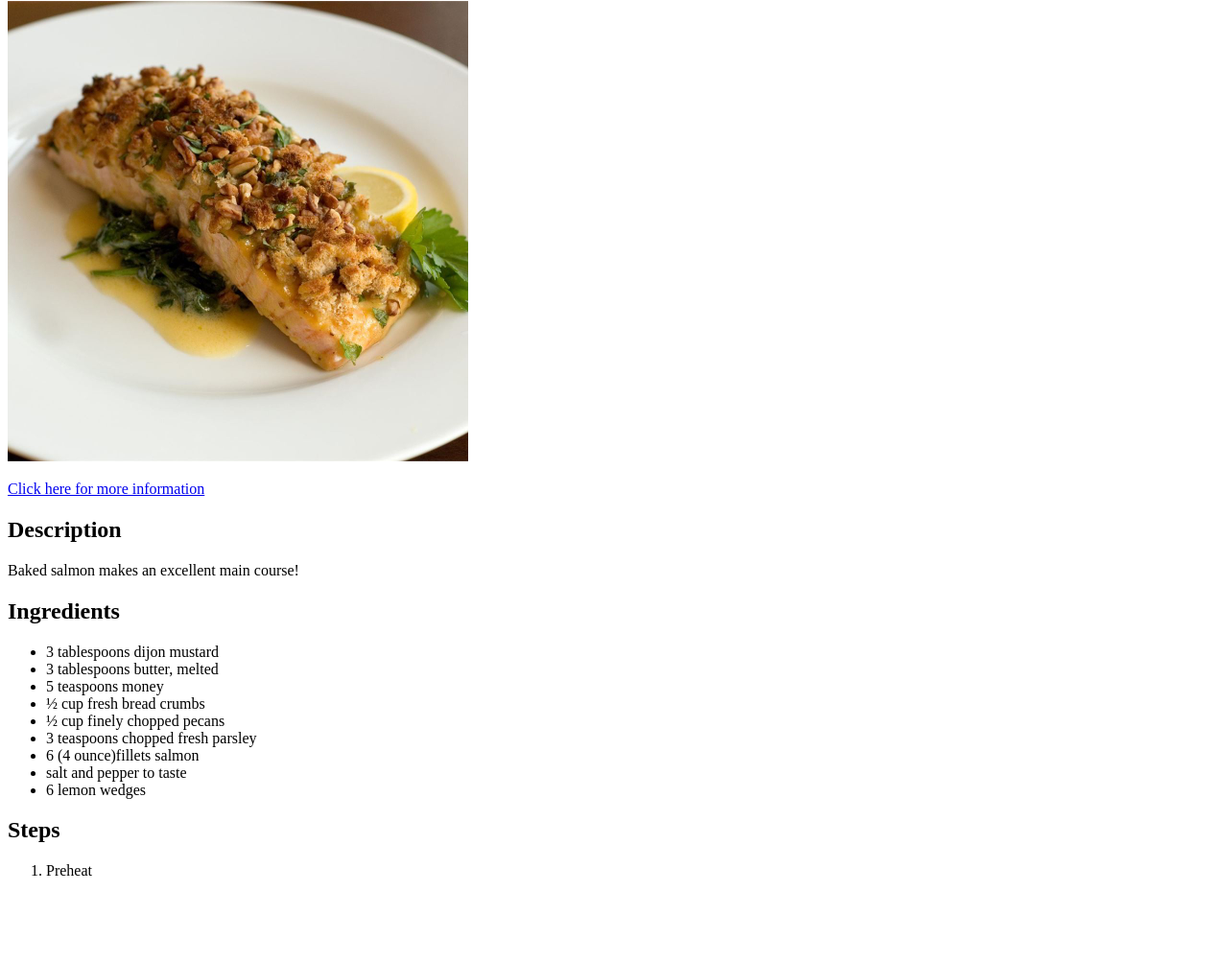
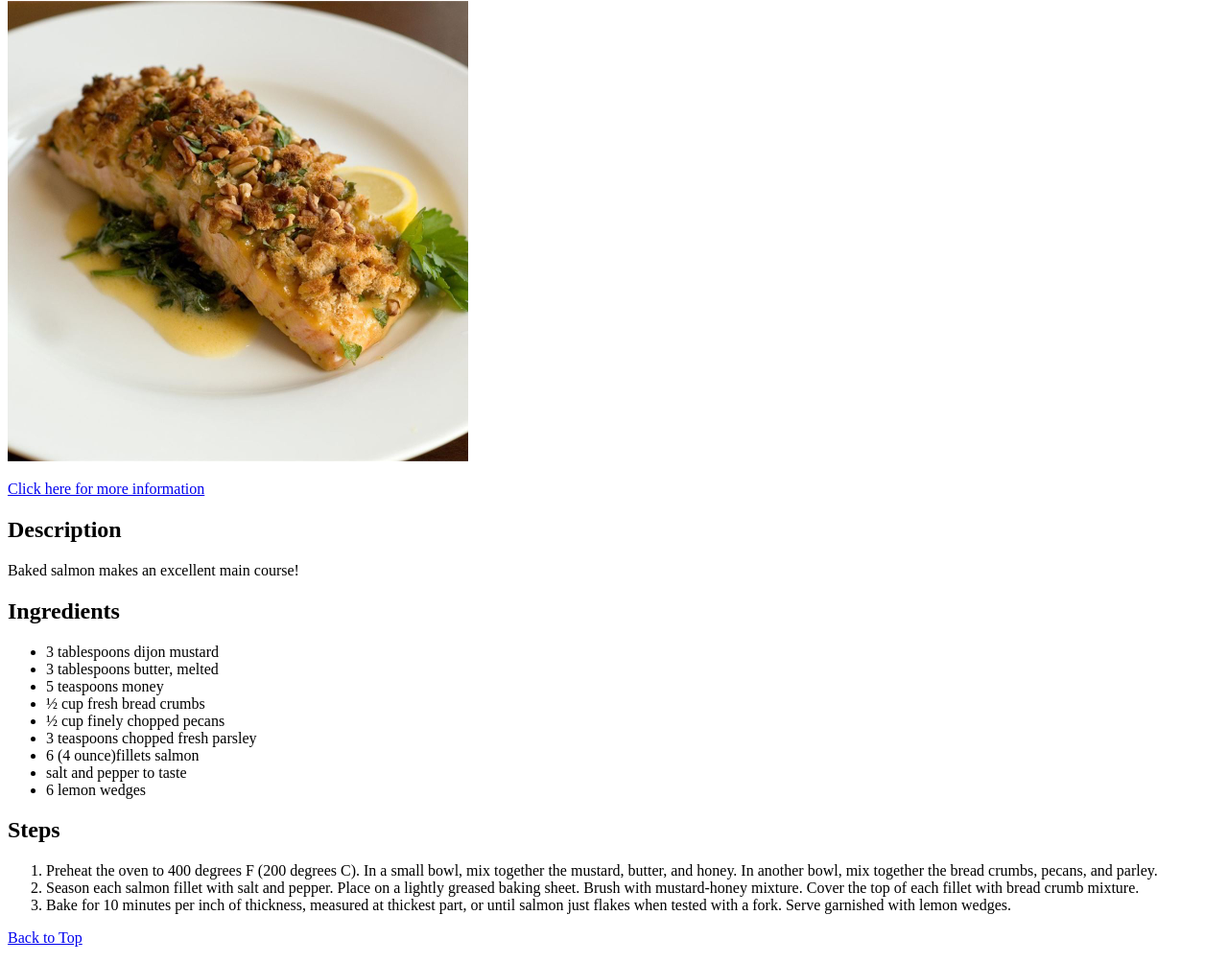
Before and after one commit to paulkay200/odin-recipes, a plain HTML site: page recipes/Alaska Salmon Bake with Pecan Crunch Coating.html in a window 1280 px wide. Shown: the part 79-1082 px from the top of the page at 96% size. Before the commit the page ends 1012 px from the top, so only its background shows below. Drawn offline with Linux system fonts and the light colour scheme.

Commit message:
add text and delete unordered lag

```diff
--- a/recipes/Alaska Salmon Bake with Pecan Crunch Coating.html
+++ b/recipes/Alaska Salmon Bake with Pecan Crunch Coating.html
@@ -29,23 +29,17 @@
 
     <h2>Steps</h2>
     <ol>
-        <li>Preheat </li>
+        <li>Preheat the oven to 400 degrees F (200 degrees C). In a small bowl, mix together the mustard, butter, and honey. In another bowl, mix together the bread crumbs, pecans, and parley.</li>
+        <li>Season each salmon fillet with salt and pepper. Place on a lightly greased baking sheet. Brush with mustard-honey mixture. Cover the top of each fillet with bread crumb mixture.</li>
+        <li>Bake for 10 minutes per inch of thickness, measured at thickest part, or until salmon just flakes when tested with a fork. Serve garnished with lemon wedges.</li>
+    </ol>
 
-
-    </ol>
+    <p><a href="Alaska Salmon Bake with Pecan Crunch Coating.html">Back to Top</a></p>
 
 
 
 
 
-
-
-    </ul>
-
-
-
-
-    </ul>
 
 
 
```
